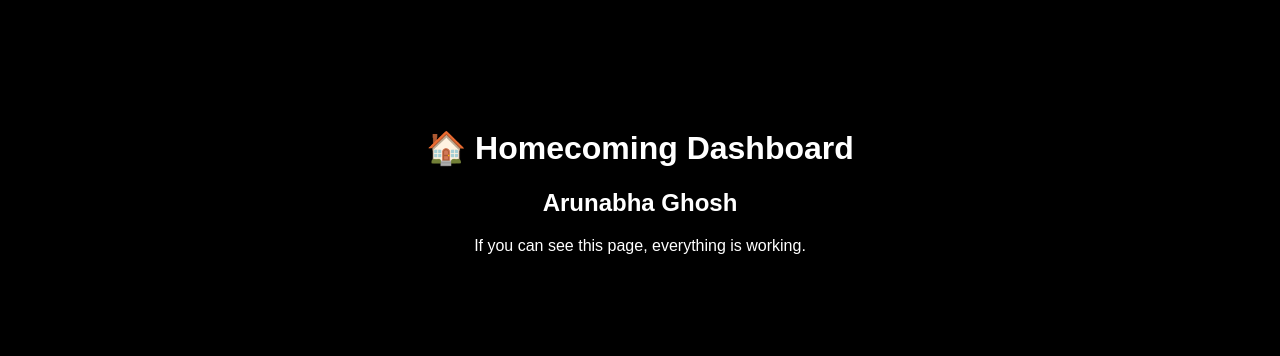
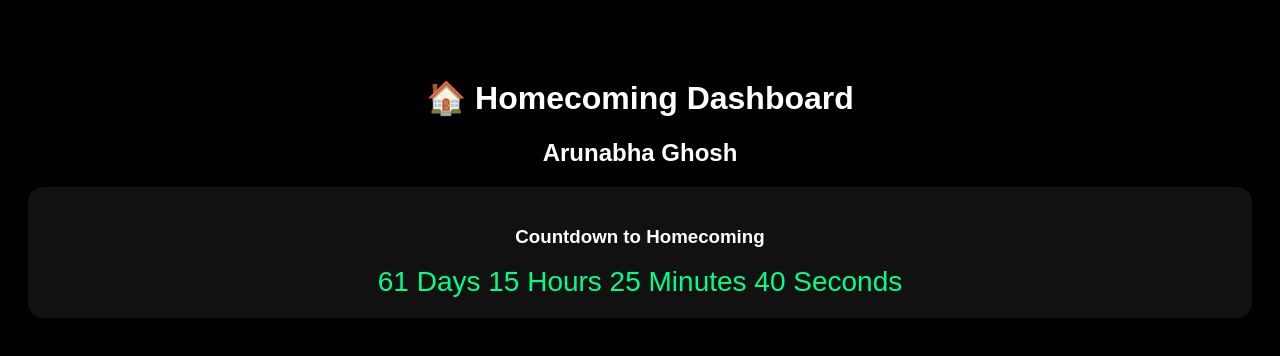
Before and after one commit to arunabhaghosh01-art/homecoming-dashboard, a plain HTML site: page index.html in a window 1280 px wide. Drawn offline with Linux system fonts and the light colour scheme.

Commit message:
Update index.html

```diff
--- a/index.html
+++ b/index.html
@@ -2,10 +2,53 @@
 <html>
 <head>
 <title>Homecoming Dashboard</title>
+<style>
+body{
+background:#000;
+color:#fff;
+font-family:Arial,sans-serif;
+text-align:center;
+padding-top:50px;
+}
+.card{
+background:#111;
+padding:20px;
+margin:20px;
+border-radius:15px;
+}
+h1{font-size:32px;}
+.countdown{font-size:28px;color:#00ff88;}
+</style>
 </head>
-<body style="background:black;color:white;font-family:Arial;text-align:center;padding-top:100px;">
+<body>
+
 <h1>🏠 Homecoming Dashboard</h1>
 <h2>Arunabha Ghosh</h2>
-<p>If you can see this page, everything is working.</p>
+
+<div class="card">
+<h3>Countdown to Homecoming</h3>
+<div id="countdown" class="countdown"></div>
+</div>
+
+<script>
+const targetDate = new Date("2026-10-09T00:00:00");
+
+function updateCountdown(){
+const now = new Date();
+const diff = targetDate - now;
+
+const days = Math.floor(diff/(1000*60*60*24));
+const hours = Math.floor((diff%(1000*60*60*24))/(1000*60*60));
+const mins = Math.floor((diff%(1000*60*60))/(1000*60));
+const secs = Math.floor((diff%(1000*60))/1000);
+
+document.getElementById("countdown").innerHTML =
+days+" Days "+hours+" Hours "+mins+" Minutes "+secs+" Seconds";
+}
+
+setInterval(updateCountdown,1000);
+updateCountdown();
+</script>
+
 </body>
 </html>
```
